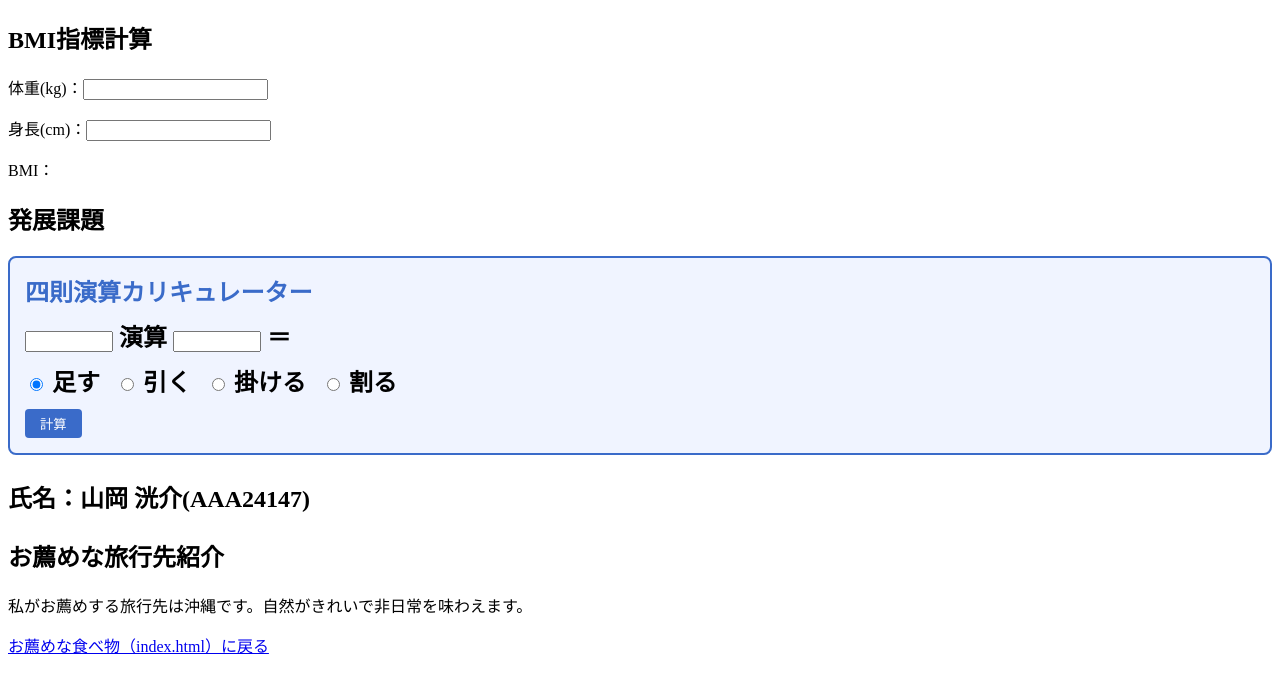
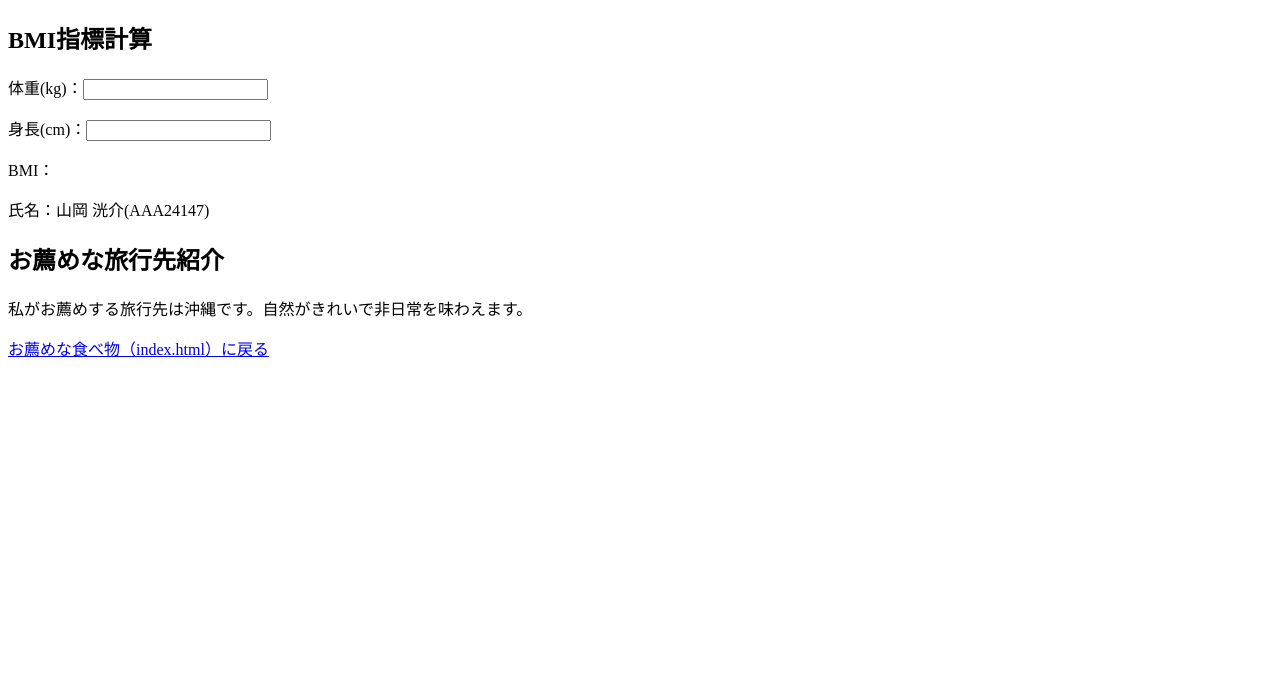
Before and after one commit to omu-aaa24147/omu-aaa24147.github.io, a plain HTML site: page second.html in a window 1280 px wide. Drawn offline with Linux system fonts and the light colour scheme.

Commit message:
Remove calculator form from second.html
Removed the calculator form and related elements from the HTML.

```diff
--- a/second.html
+++ b/second.html
@@ -12,41 +12,6 @@
      <p><label>BMI：<output name="bmi"></output></label></p>
  </form>
 
- <h2>発展課題<h2>
- <form onsubmit="return false" style="background: #f0f4ff; border: 2px solid #3a6bc9; border-radius: 8px; padding: 15px; margin: 15px 0;">
-     <p style="margin: 0 0 10px 0; font-weight: bold; color: #3a6bc9;">四則演算カリキュレーター</p>
-
-     <div style="margin-bottom: 10px;">
-         <input type="number" id="num01" style="width: 80px;"> 演算
-         <input type="number" id="num02" style="width: 80px;"> ＝
-         <output for="num01 num02" id="result0" style="font-weight: bold; color: #3a6bc9; font-size: 18px;"></output>
-     </div>
-
-    <!-- ラジオボタンの選択肢（足す・引く・掛ける・割る） -->
-     <div style="margin-bottom: 10px;">
-         <input id="plus" type="radio" name="cal0" value="+" checked>
-         <label for="plus" style="margin-right: 10px;">足す</label>
-
-         <input id="minus" type="radio" name="cal0" value="-">
-         <label for="minus" style="margin-right: 10px;">引く</label>
-
-         <input id="multiply" type="radio" name="cal0" value="*">
-         <label for="multiply" style="margin-right: 10px;">掛ける</label>
-
-         <input id="divide" type="radio" name="cal0" value="/">
-         <label for="divide">割る</label>
-     </div>
-
-     <button onclick="result0.value =
-         (cal0[0].checked)? Number(num01.value) + Number(num02.value) :
-         (cal0[1].checked)? Number(num01.value) - Number(num02.value) :
-         (cal0[2].checked)? Number(num01.value) * Number(num02.value) :
-         (cal0[3].checked)? Number(num01.value) / Number(num02.value) : NaN"
-         style="background: #3a6bc9; color: white; border: none; padding: 5px 15px; border-radius: 4px; cursor: pointer;">
-        計算
-     </button>
-  </form>
-
   <p>氏名：山岡 洸介(AAA24147)</p>
 
   <h2>お薦めな旅行先紹介</h2>
```
